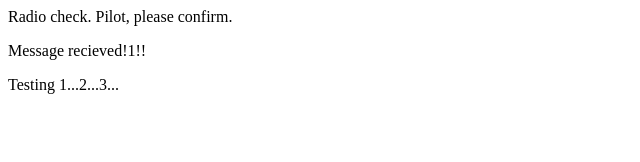
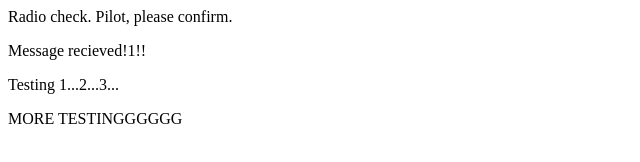
Before and after one commit to spmin01/communication-log, a plain HTML site: page index.html in a window 1280 px wide. Shown: the whole page, without its empty margins (0-640 px from the left). Drawn offline with Linux system fonts and the light colour scheme.

Commit message:
Another test line

```diff
--- a/index.html
+++ b/index.html
@@ -3,5 +3,6 @@
    <p>Radio check. Pilot, please confirm.</p>
    <p>Message recieved!1!!</p>
    <p>Testing 1...2...3...</p>
+    <p>MORE TESTINGGGGGG</p>
 </body>
 </html>
```
